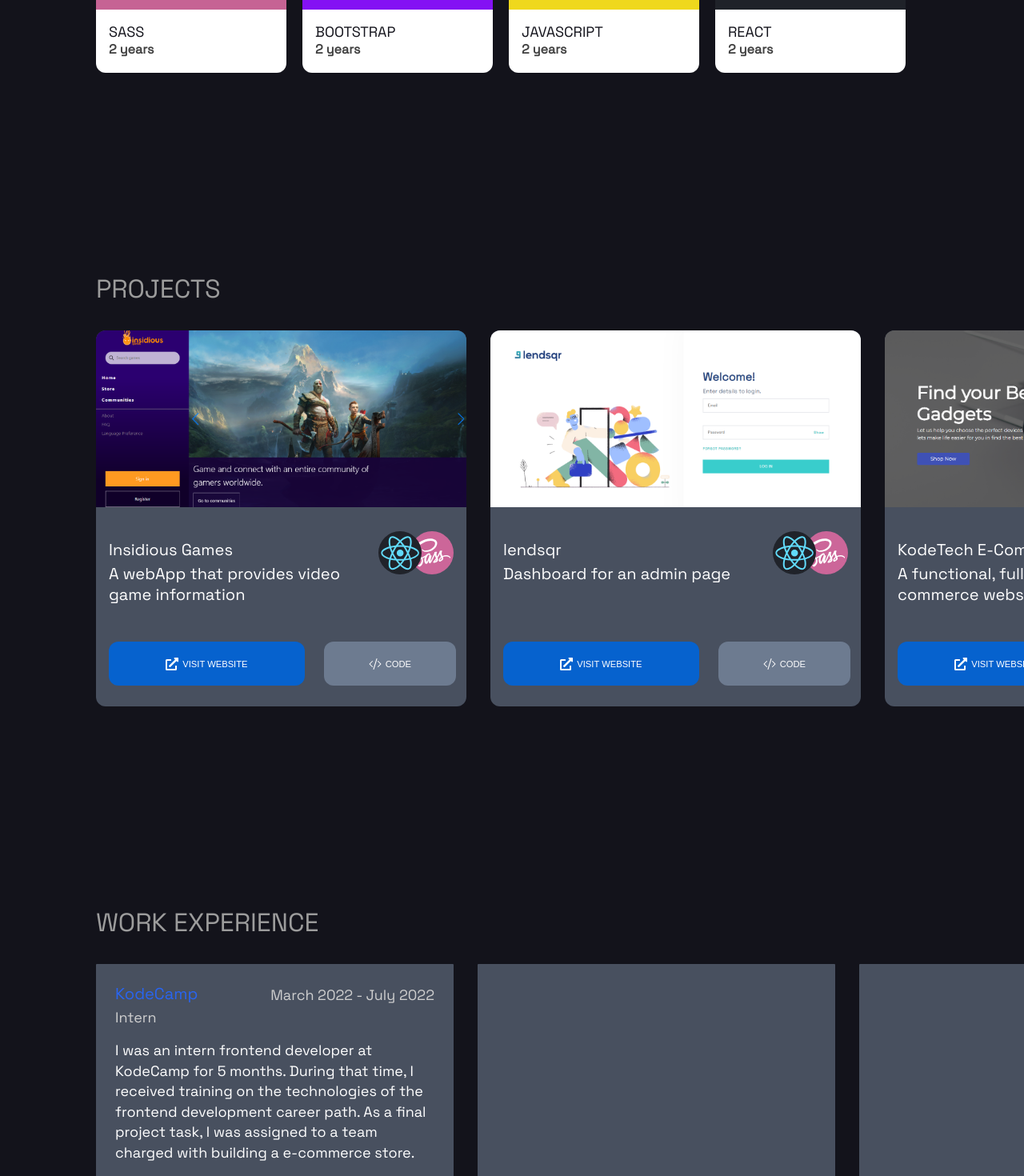
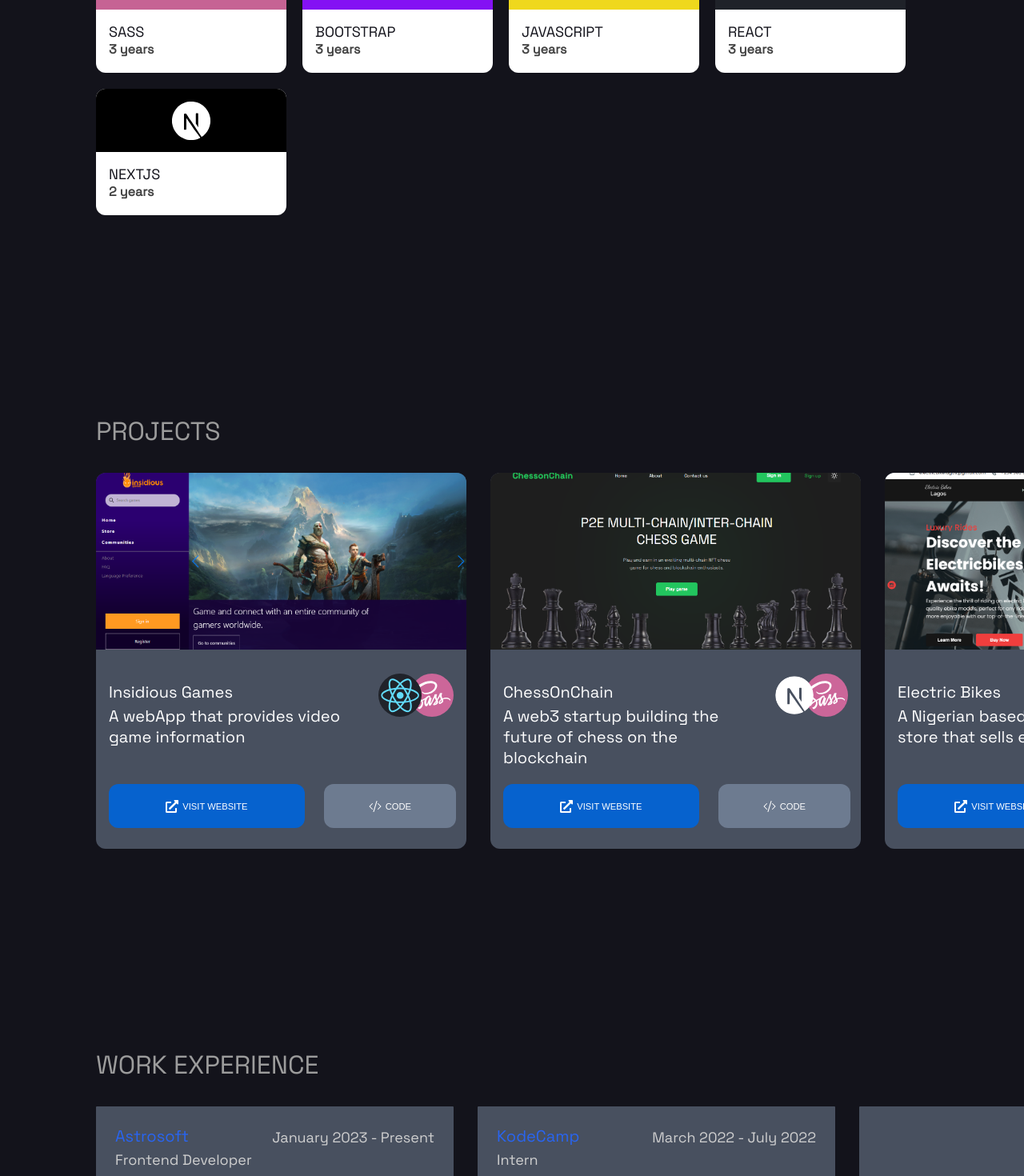
Before and after one commit to tonayam/portfolio, a React (Create React App) app: page / in a window 1280 px wide. Shown: the part 1180-2650 px from the top of the page at 80% size. Built offline with nearby package versions, Linux system fonts and the light colour scheme.

Commit message:
Projects Updated

```diff
--- a/src/Styles/sections.scss
+++ b/src/Styles/sections.scss
@@ -2,6 +2,7 @@
   margin-top: 100px;
   padding-left: 10px;
   padding-top: 50px;
+
   .section-title {
     color: #9c9c9c;
     margin-bottom: 16px;
@@ -22,40 +23,54 @@
     .item {
       height: 158px;
       @include stackMixin;
+
       .logo {
         @include flexCC;
         height: 55%;
         border-radius: 12px 12px 0 0;
+
         .icon {
           font-size: 3rem;
         }
       }
+
       .html {
         background: rgba(228, 77, 38, 0.28);
       }
+
       .css {
         background: rgba(41, 101, 241, 0.28);
       }
+
       .javascript {
         background: #efd81d;
       }
+
       .bootstrap {
         background: #8411f4;
       }
+
       .react {
         background: #1f2229;
         color: #5ed3f3;
       }
+
       .sass {
         background: #c66394;
       }
 
+      .nextjs {
+        background: #000;
+      }
+
       .info {
         padding: 1rem;
+
         h5 {
           color: #13131b;
           text-transform: uppercase;
         }
+
         h6 {
           color: #414141;
         }
@@ -74,10 +89,15 @@
       position: relative;
 
       .img-container {
+        border-radius: 12px 12px 0 0;
+
         img {
           border-radius: 12px 12px 0 0;
           width: 100%;
           height: 100%;
+          object-fit: cover;
+          align-self: center;
+
         }
       }
 
@@ -90,10 +110,12 @@
           margin: 4px 0;
           width: 70%;
         }
+
         .icons {
           position: absolute;
           right: 12px;
           top: 10px;
+
           .icon-1 {
             position: absolute;
             right: 30px;
@@ -101,6 +123,7 @@
             border-radius: 50%;
             padding: 0.2rem;
           }
+
           .icon-2 {
             font-size: 2rem;
             border-radius: 50%;
@@ -111,15 +134,22 @@
             color: #61dbfb;
             background: #20232a;
           }
+
           .javascript {
             background: #f7df1e;
             color: #000000;
           }
+
           .css {
             background: #2965f1;
           }
+
           .sass {
             background: #cc6699;
+          }
+
+          .next {
+            color: #FFFF;
           }
         }
       }
@@ -129,11 +159,13 @@
         display: flex;
         position: absolute;
         bottom: 10px;
+
         button {
           @include btnMixinMobile;
           margin: 0 12px;
           color: #ffffff;
           cursor: pointer;
+
           a {
             @include flexCC;
           }
@@ -143,6 +175,7 @@
             margin-left: 0;
             background: $primaryColor;
           }
+
           &:last-child {
             width: 120px;
             background: rgba(196, 222, 253, 0.3);
@@ -168,19 +201,23 @@
       height: auto;
       padding: 12px;
       color: #cfcfcf;
+
       .card-header {
         @include flexCB;
+
         .company {
           color: #2965f1;
           margin-bottom: 4px;
         }
       }
+
       .info {
         color: #ffffff;
         margin-top: 16px;
       }
     }
   }
+
   .resume-btn {
     @include btnMixin;
     background: rgba(196, 222, 253, 0.03);
@@ -196,6 +233,7 @@
     display: flex;
     flex-wrap: wrap;
     width: 100%;
+
     li {
       margin: 12px 16px;
     }
@@ -205,10 +243,12 @@
 //   CONTACT ME
 .contact {
   padding-bottom: 2rem;
+
   .socials {
     height: 80px;
     width: 100%;
     display: flex;
+
     .social {
       width: 30%;
       border-right: 1px solid #5f5c5c;
@@ -224,11 +264,13 @@
       &:first-child {
         margin-left: 0;
       }
+
       a {
         width: 25%;
         @include flexCC;
         margin: 0 auto;
       }
+
       .icon {
         font-size: 2.5rem;
         margin-bottom: 8px;
@@ -255,6 +297,7 @@
               width: 125px;
               height: 40px;
             }
+
             &:last-child {
               width: 80px;
               height: 40px;
@@ -270,6 +313,7 @@
   section {
     margin-top: 150px;
     padding-top: 50px;
+
     .section-title {
       font-size: 1.6rem;
     }
@@ -295,6 +339,7 @@
             &:first-child {
               width: 245px;
             }
+
             &:last-child {
               width: 180px;
             }
@@ -318,6 +363,7 @@
   .skills {
     .skills-list {
       width: 610px;
+
       li {
         margin: 12px 32px;
       }
@@ -327,6 +373,7 @@
   .contact {
     .socials {
       height: 147px;
+
       .social {
         width: 255px;
         padding-right: 60px;
@@ -335,6 +382,7 @@
         &:first-child {
           margin-left: 0;
         }
+
         img {
           margin-bottom: 16px;
           width: 25%;
@@ -344,24 +392,27 @@
   }
 }
 
-@include for-tablet-landscape-up {
-}
+@include for-tablet-landscape-up {}
 
 @include for-desktop-up {
   section {
     margin-top: 200px;
     padding-left: 120px;
+
     .section-title {
       font-size: 2rem;
       margin-bottom: 32px;
     }
   }
+
   // TECH STACK
   .stack {
     .grid-container {
       grid-template-columns: repeat(4, 238px);
+
       .item {
         height: 158px;
+
         .logo {
           height: 50%;
         }
@@ -380,6 +431,7 @@
         @include projectMixin;
         width: 463px;
         height: 470px;
+
         .img-container {
           height: 47%;
         }
@@ -389,10 +441,12 @@
 
           .icons {
             right: 16px;
+
             .icon-1 {
               right: 40px;
               font-size: 3.4rem;
             }
+
             .icon-2 {
               font-size: 3.4rem;
             }
@@ -401,12 +455,14 @@
 
         .buttons {
           padding: 16px;
+
           button {
             @include btnMixin;
 
             &:first-child {
               width: 245px;
             }
+
             &:last-child {
               width: 165px;
             }
@@ -426,6 +482,7 @@
         padding: 24px;
       }
     }
+
     .resume-btn {
       @include btnMixin;
       background: rgba(196, 222, 253, 0.03);
@@ -446,5 +503,4 @@
   }
 }
 
-@include for-big-desktop-up {
-}
+@include for-big-desktop-up {}
--- a/src/data/data.js
+++ b/src/data/data.js
@@ -1,29 +1,32 @@
 // SOCIALS
-import { BsGithub, BsLinkedin, BsTwitter } from "react-icons/bs";
+import { BsGithub, BsLinkedin, BsTwitter } from 'react-icons/bs';
 
 // PROJECTS
-import insidious from "../images/insidious.png";
-import lendsqr from "../images/lendsqr.png";
-import monarchLabs from "../images/monarch-labs.png";
-import kodeTech from "../images/kodeTech.png";
-import marketVerse from "../images/market-verse.png";
-import { FaReact, FaSass, FaBootstrap } from "react-icons/fa";
-import { SiJavascript } from "react-icons/si";
-import { DiJavascript1, DiCss3 } from "react-icons/di";
+import insidious from '../images/insidious.png';
+import chessonchain from '../images/chessonchain.png';
+import electricBikes from '../images/electric-bikes.png';
+import lendsqr from '../images/lendsqr.png';
+import kodeTech from '../images/kodeTech.png';
+import marketVerse from '../images/market-verse.png';
+
+import { FaReact, FaSass, FaBootstrap } from 'react-icons/fa';
+import { SiJavascript, SiNextdotjs } from 'react-icons/si';
+import { DiJavascript1, DiCss3 } from 'react-icons/di';
 
 const stack = [
-  { name: `sass`, years: `2 years`, logo: <FaSass className='icon' /> },
+  { name: `sass`, years: `3 years`, logo: <FaSass className='icon' /> },
   {
     name: `bootstrap`,
-    years: `2 years`,
+    years: `3 years`,
     logo: <FaBootstrap className='icon' />,
   },
   {
     name: `javascript`,
-    years: `2 years`,
+    years: `3 years`,
     logo: <SiJavascript className='icon' />,
   },
-  { name: `react`, years: `2 years`, logo: <FaReact className='icon' /> },
+  { name: `react`, years: `3 years`, logo: <FaReact className='icon' /> },
+  { name: `nextjs`, years: `2 years`, logo: <SiNextdotjs className='icon' /> },
 ];
 
 const projects = [
@@ -41,6 +44,31 @@
   },
   {
     id: 2,
+    title: `ChessOnChain`,
+    brief: `A web3 startup building the future of chess on the blockchain`,
+    live: `https://chessonchain.io/`,
+    code: `https://github.com/tonayam/ChessonChain`,
+    image: chessonchain,
+    techStack: [
+      <SiNextdotjs className='icon-1 next' />,
+      <FaSass className='icon-2 sass' />,
+    ],
+  },
+
+  {
+    id: 3,
+    title: `Electric Bikes`,
+    brief: `A Nigerian based e-commerce store that sells electric bikes`,
+    live: `https://electric-bikes-theta.vercel.app/`,
+    code: `https://github.com/tonayam/`,
+    image: electricBikes,
+    techStack: [
+      <FaReact className='icon-1 react' />,
+      <FaSass className='icon-2 sass' />,
+    ],
+  },
+  {
+    id: 4,
     title: `lendsqr`,
     brief: `Dashboard for an admin page`,
     live: `https://lendsqr-fe-test.netlify.app/`,
@@ -52,9 +80,8 @@
     ],
   },
 
-
   {
-    id: 3,
+    id: 5,
     title: `KodeTech E-Commerce`,
     brief: `A functional, fullstack E-commerce webstore`,
     live: `https://muubaraq.github.io/kodetech-test/`,
@@ -66,7 +93,7 @@
     ],
   },
   {
-    id: 4,
+    id: 6,
     title: `Market-Verse`,
     brief: `The landing page of an NFT marketplace`,
     live: `https://tonayam.github.io/meta-verse/`,
@@ -81,16 +108,16 @@
 
 const work = [
   {
+    company: `Astrosoft`,
+    position: `Frontend Developer`,
+    time: `January 2023 - Present `,
+    info: `I build modern webapps using ReactJS and NextJS. I also work with a team of experienced product designers and developers as well, to build products that satisfy the needs of our clients  `,
+  },
+  {
     company: `KodeCamp`,
     position: `Intern`,
     time: `March 2022 - July 2022`,
     info: `I was an intern frontend developer at KodeCamp for 5 months. During that time, I received training on the technologies of the frontend development career path. As a final project task, I was assigned to a team charged with building a e-commerce store.`,
-  },
-  {
-    company: ``,
-    position: ``,
-    time: ``,
-    info: ``,
   },
   {
     company: ``,
@@ -107,9 +134,10 @@
   `TAILWIND`,
   `JAVASCRIPT`,
   `REACT`,
+  `NextJs`,
+  `NodeJs`,
   `FRAMER MOTION`,
-  `JQUERY`,
-  `REDUX`,
+  `Context API`,
   `FIGMA`,
 ];
 
```
Also changed, not shown: src/images/chessonchain.png (added), src/images/electric-bikes.png (added).
